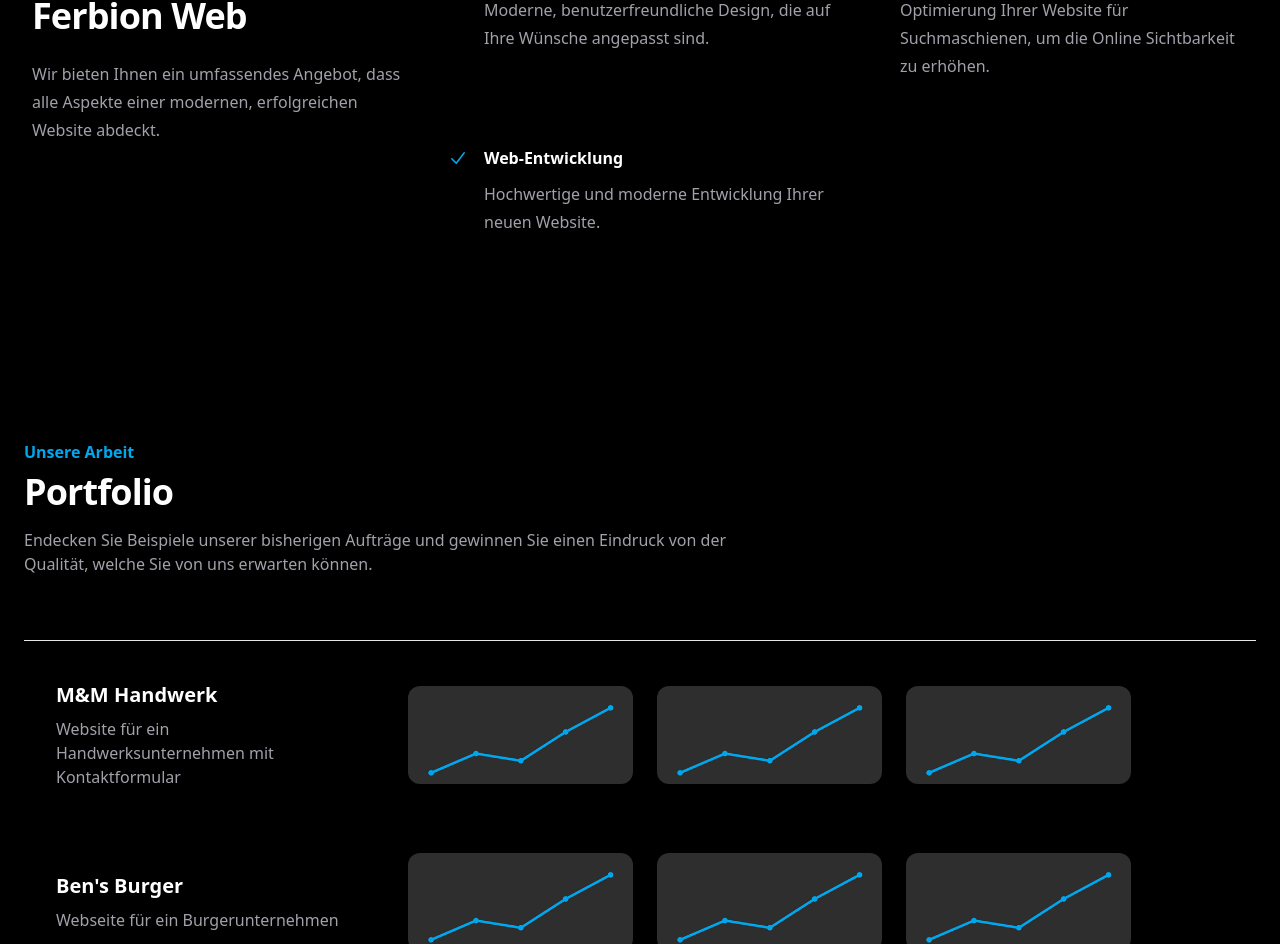
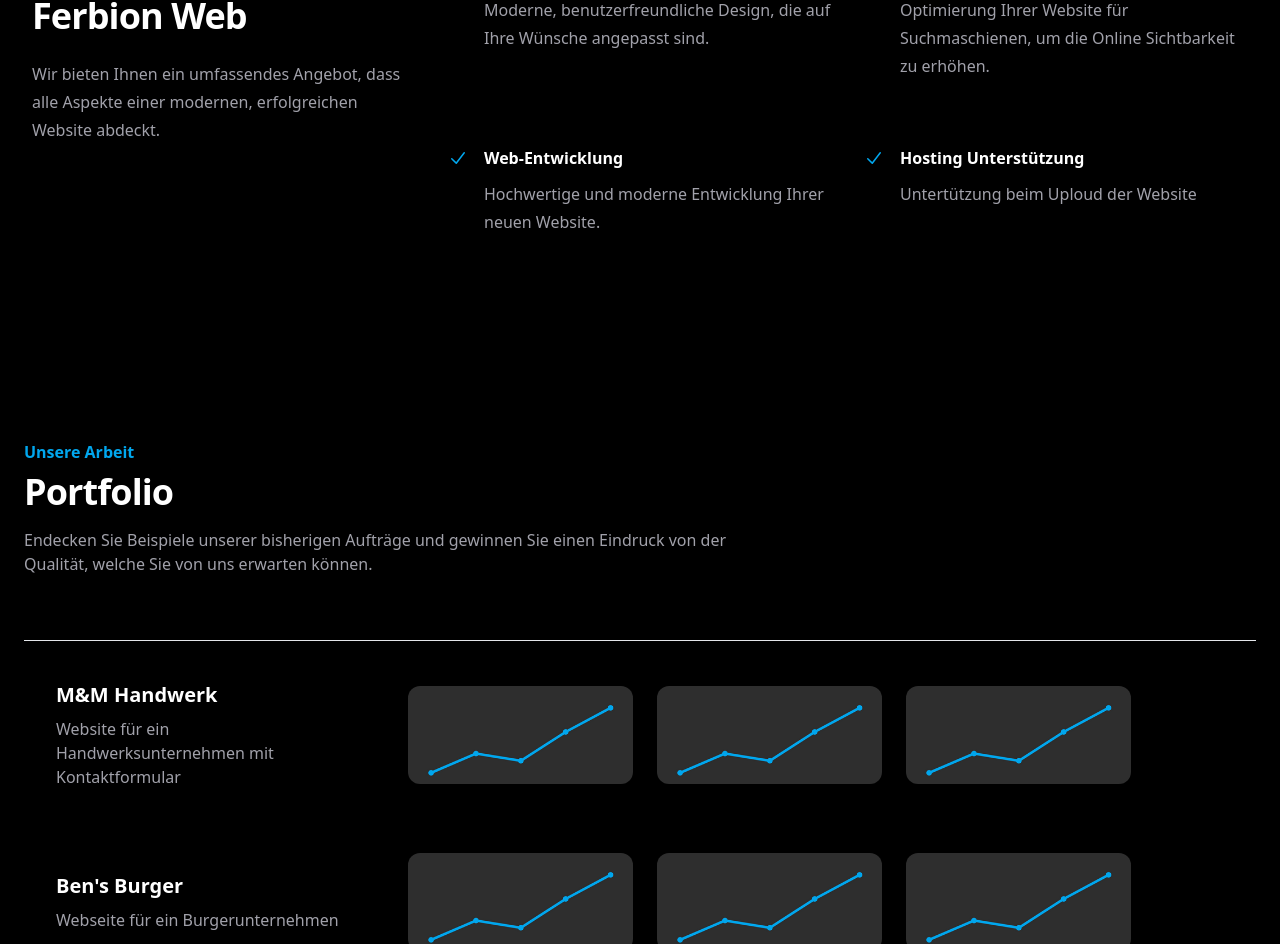
Before and after one commit to Ferbion-lT/V3, a Vue app: page / in a window 1280 px wide. Shown: the part 1692-2636 px from the top of the page. Built offline with nearby package versions, Linux system fonts and the light colour scheme.

Commit message:
feat: added service point

```diff
--- a/src/components/Home.vue
+++ b/src/components/Home.vue
@@ -152,6 +152,22 @@
                             </dd>
                         </div>
                     </a>
+                    <a>
+                        <div class="relative pl-9 group">
+                            <dt class="font-semibold">
+                                <svg xmlns="http://www.w3.org/2000/svg" viewBox="0 0 20 20" fill="currentColor" aria-hidden="true" class="absolute
+                                left-0 top-1 h-5 w-5 text-[#01a7ee]">
+                                    <path fill-rule="evenodd" d="M16.704 4.153a.75.75 0 01.143 1.052l-8 10.5a.75.75 0
+                                    01-1.127.075l-4.5-4.5a.75.75 0 011.06-1.06l3.894 3.893 7.48-9.817a.75.75 0 011.05-.143z"
+                                    clip-rule="evenodd"></path>
+                                </svg>
+                                <h3 class="">Hosting Unterstützung</h3>
+                            </dt>
+                            <dd class="mt-2 text-zinc-400 hover:no-underline">
+                                Untertützung beim Uploud der Website
+                            </dd>
+                        </div>
+                    </a>
                 </dl>
             </div>
         </div>
```
